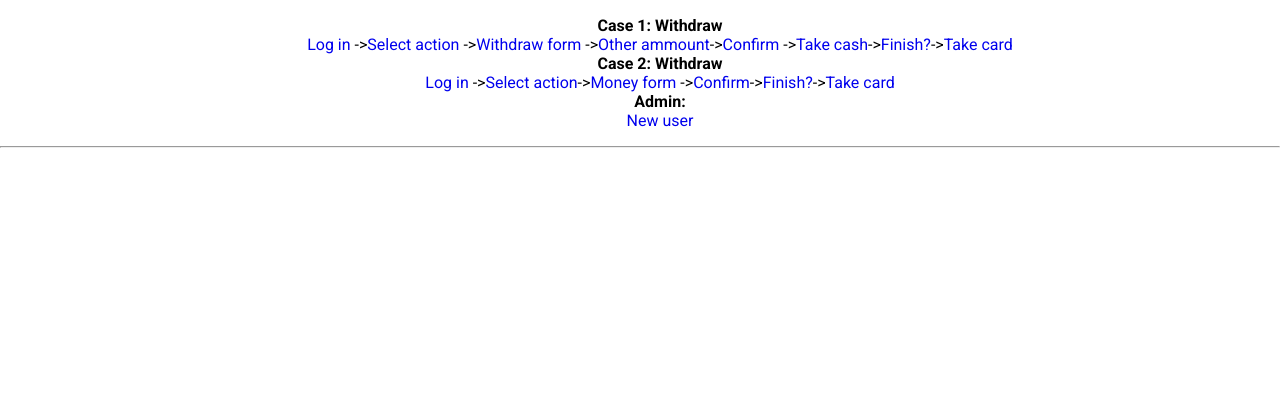
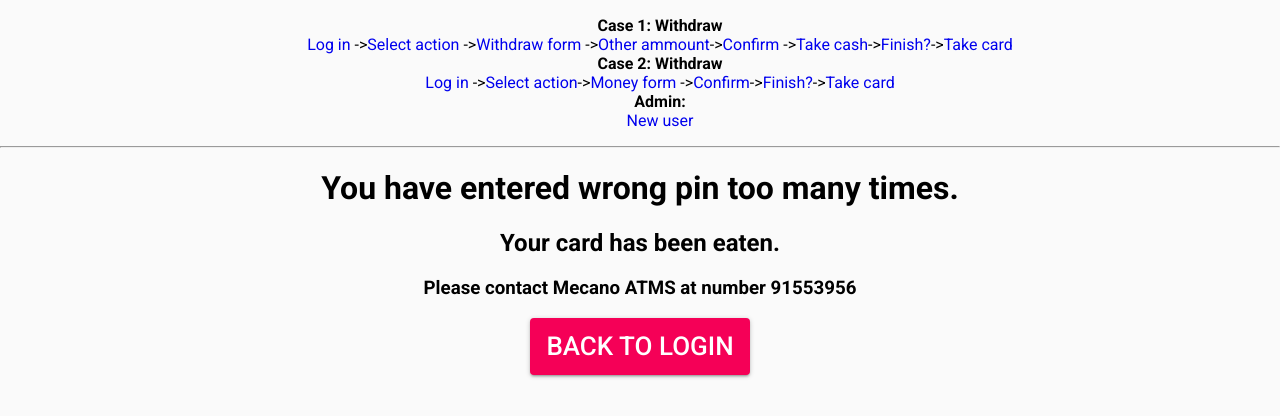
Before and after one commit to AndreasJacobsen/atm, a React (Create React App) app in the folder client/: page /cardeaten in a window 1280 px wide. Shown: the top 416 px of the page. Built offline with nearby package versions, Linux system fonts and the light colour scheme; no server answers.

Commit message:
Side for spiste kort og routing til denne

```diff
--- /dev/null
+++ b/client/src/components/cardEaten.jsx
@@ -0,0 +1,36 @@
+import React from 'react';
+import Button from '@material-ui/core/Button';
+import CssBaseline from '@material-ui/core/CssBaseline';
+import { Link } from 'react-router-dom';
+import '../static/selectAction.css';
+
+class cardEaten extends React.Component {
+  constructor() {
+    super();
+    this.state = {
+      loggedIn: false
+    };
+  }
+  onClick = () => {
+    this.setState({
+      loggedIn: false
+    });
+  };
+
+  render() {
+    return (
+      <React.Fragment>
+        <CssBaseline /> {/*https://material-ui.com/style/css-baseline */}
+        <h1> You have entered wrong pin too many times.</h1>
+        <h2> Your card has been eaten.</h2>
+        <h3> Please contact Mecano ATMS at number 91553956</h3>
+        <Button variant="contained" color="secondary">
+          <Link to="/" className="test">
+            Back to login
+          </Link>
+        </Button>
+      </React.Fragment>
+    );
+  }
+}
+export default cardEaten;
--- a/client/src/components/router.jsx
+++ b/client/src/components/router.jsx
@@ -13,6 +13,7 @@ import takeCash from './takeCash';
 import confirmTransfer from './confirmTransfer';
 import finish from './finish';
 import takeCardTrasnfer from './takeCardTransfer';
+import cardEaten from './cardEaten';
 
 const BasicExample = () => (
   <Router>
@@ -102,6 +103,7 @@ const BasicExample = () => (
       <Route path="/confirmtransfer" component={confirmTransfer} />
       <Route path="/finish" component={finish} />
       <Route path="/takecardtransfer" component={takeCardTrasnfer} />
+      <Route path="/cardeaten" component={cardEaten} />
     </div>
   </Router>
 );
```
